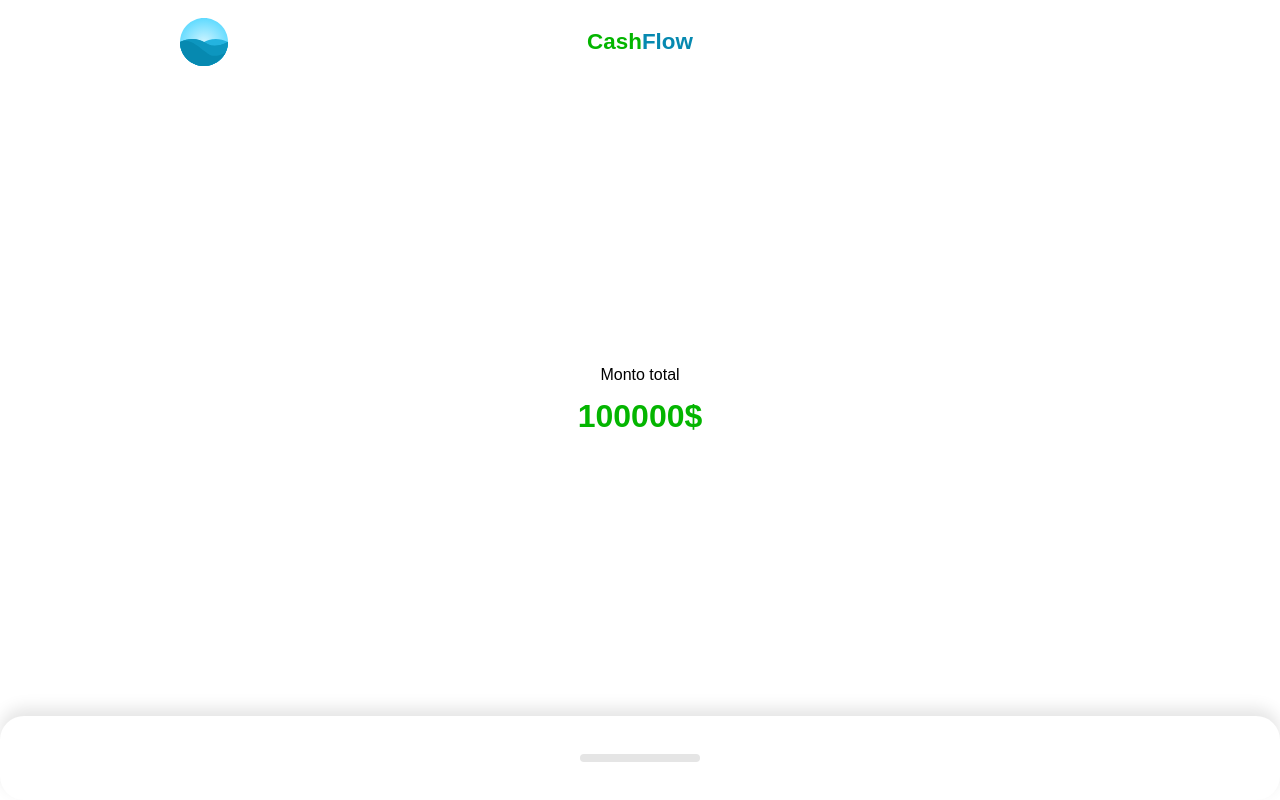
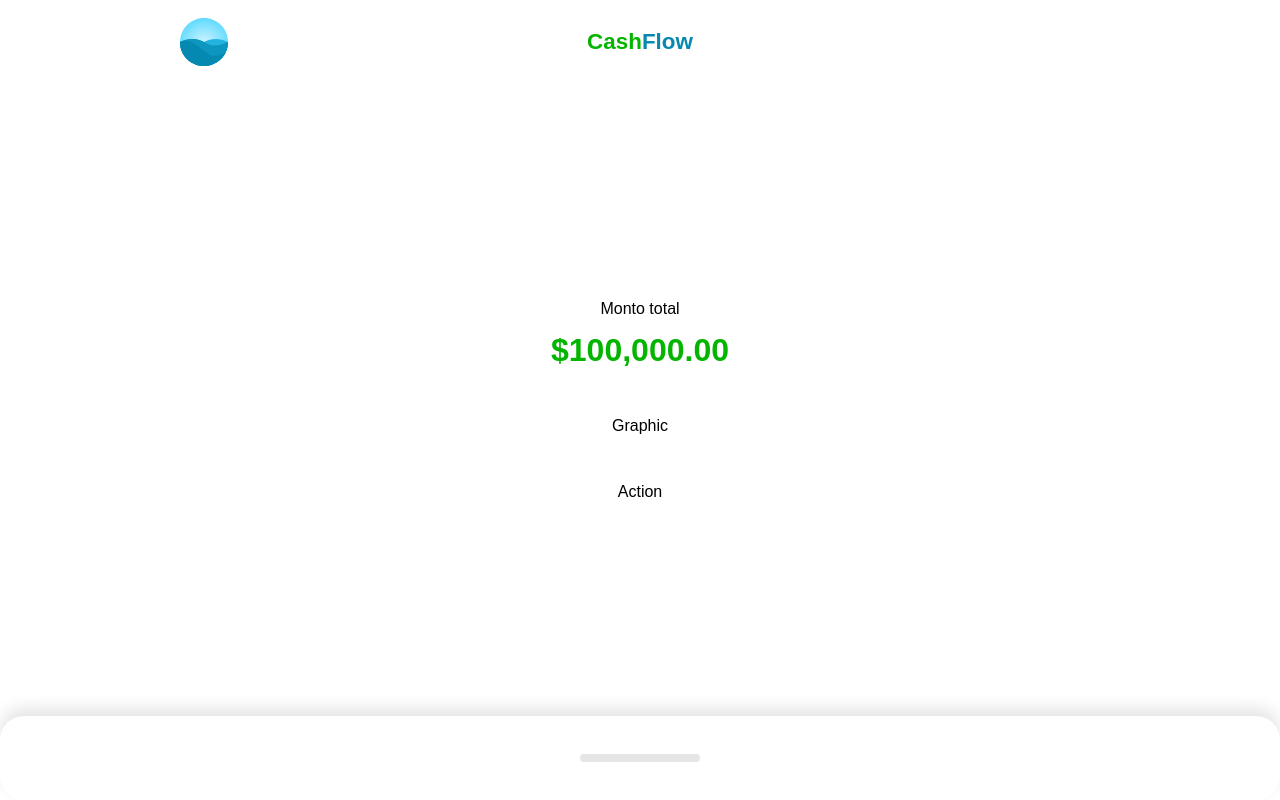
Before and after one commit to fjrp1412/CashFlow, a Vue app: page / in a window 1280 px wide. Built offline with nearby package versions, Linux system fonts and the light colour scheme.

Commit message:
add currency formatter

```diff
--- a/src/components/Home.vue
+++ b/src/components/Home.vue
@@ -4,7 +4,10 @@
       <Header></Header>
     </template>
     <template #resume>
-      <Resume :label="label" :amount="amount" :totalAmount="100000" />
+      <Resume :label="label" :amount="amount" :totalAmount="100000">
+        <template #graphic>Graphic</template>
+        <template #action>Action</template>
+      </Resume>
     </template>
 
     <template #movements>
--- a/src/components/Resume/Index.vue
+++ b/src/components/Resume/Index.vue
@@ -1,11 +1,23 @@
 <template>
   <main>
     <p>{{ totalVisual }}</p>
-    <h1>{{ amountVisual }}$</h1>
+    <h1>{{ amountCurrency }}</h1>
+
+    <div class="graphic">
+      <slot name="graphic"></slot>
+    </div>
+
+    <div class="action">
+      <slot name="action"></slot>
+    </div>
   </main>
 </template>
 
 <script>
+const currencyFormatter = new Intl.NumberFormat("es-MX", {
+  style: "currency",
+  currency: "MXN",
+});
 export default {
   props: {
     label: {
@@ -25,6 +37,10 @@
 
     totalVisual() {
       return this.label || "Monto total";
+    },
+
+    amountCurrency() {
+      return currencyFormatter.format(this.amountVisual);
     },
   },
 };
```
